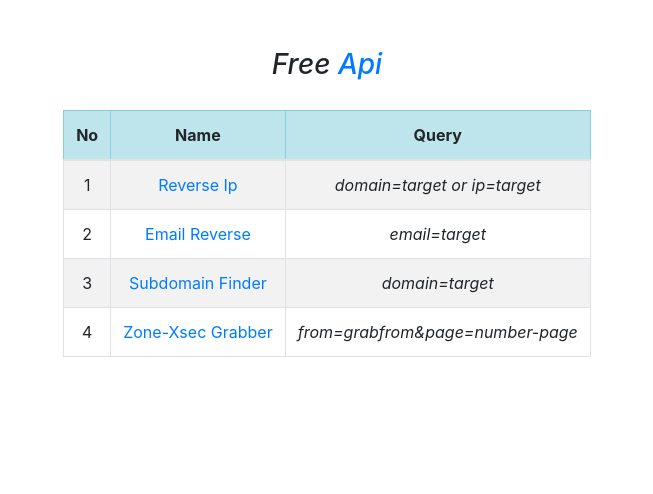
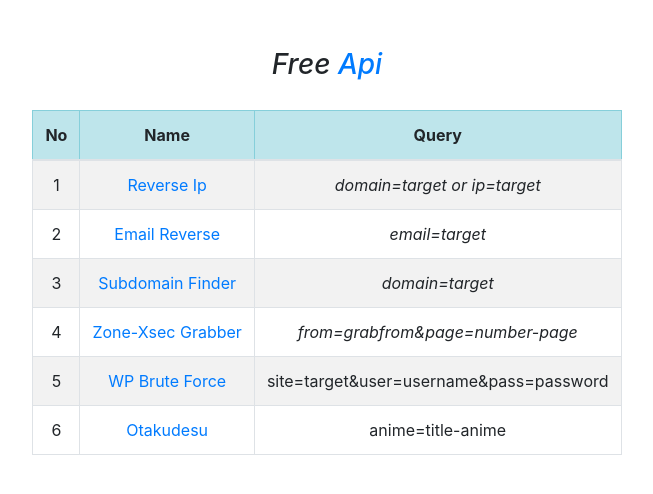
Before and after one commit to dmzhari/free-api, a PHP site: page / in a window 1280 px wide. Shown: the top 494 px of the page, without its empty margins (313-966 px from the left). Run offline with PHP 8.4, Linux system fonts and the light colour scheme.

Commit message:
Update index.php

```diff
--- a/index.php
+++ b/index.php
@@ -7,16 +7,12 @@
     <meta name="viewport" content="width=device-width, initial-scale=1.0">
     <meta name="author" content="./EcchiExploit">
     <title>EcchiExploit Api Free</title>
-    <link rel="stylesheet" href="https://cdn.jsdelivr.net/npm/bootstrap@4.5.3/dist/css/bootstrap.min.css"
-        integrity="sha384-TX8t27EcRE3e/ihU7zmQxVncDAy5uIKz4rEkgIXeMed4M0jlfIDPvg6uqKI2xXr2" crossorigin="anonymous">
-    <script src="https://code.jquery.com/jquery-3.5.1.slim.min.js"
-        integrity="sha384-DfXdz2htPH0lsSSs5nCTpuj/zy4C+OGpamoFVy38MVBnE+IbbVYUew+OrCXaRkfj" crossorigin="anonymous">
+    <link rel="stylesheet" href="https://cdn.jsdelivr.net/npm/bootstrap@4.5.3/dist/css/bootstrap.min.css" integrity="sha384-TX8t27EcRE3e/ihU7zmQxVncDAy5uIKz4rEkgIXeMed4M0jlfIDPvg6uqKI2xXr2" crossorigin="anonymous">
+    <script src="https://code.jquery.com/jquery-3.5.1.slim.min.js" integrity="sha384-DfXdz2htPH0lsSSs5nCTpuj/zy4C+OGpamoFVy38MVBnE+IbbVYUew+OrCXaRkfj" crossorigin="anonymous">
     </script>
-    <script src="https://cdn.jsdelivr.net/npm/popper.js@1.16.1/dist/umd/popper.min.js"
-        integrity="sha384-9/reFTGAW83EW2RDu2S0VKaIzap3H66lZH81PoYlFhbGU+6BZp6G7niu735Sk7lN" crossorigin="anonymous">
+    <script src="https://cdn.jsdelivr.net/npm/popper.js@1.16.1/dist/umd/popper.min.js" integrity="sha384-9/reFTGAW83EW2RDu2S0VKaIzap3H66lZH81PoYlFhbGU+6BZp6G7niu735Sk7lN" crossorigin="anonymous">
     </script>
-    <script src="https://cdn.jsdelivr.net/npm/bootstrap@4.5.3/dist/js/bootstrap.min.js"
-        integrity="sha384-w1Q4orYjBQndcko6MimVbzY0tgp4pWB4lZ7lr30WKz0vr/aWKhXdBNmNb5D92v7s" crossorigin="anonymous">
+    <script src="https://cdn.jsdelivr.net/npm/bootstrap@4.5.3/dist/js/bootstrap.min.js" integrity="sha384-w1Q4orYjBQndcko6MimVbzY0tgp4pWB4lZ7lr30WKz0vr/aWKhXdBNmNb5D92v7s" crossorigin="anonymous">
     </script>
 </head>
 
@@ -59,6 +55,17 @@
                                             Grabber</a></td>
                                     <td class="font-italic">from=grabfrom&page=number-page</td>
                                 </tr>
+                                <tr>
+                                    <td>5</td>
+                                    <td><a href="wpbf-api.php?site=example.com&user=admin&pass=admin" target="_blank">
+                                            WP Brute Force</a></td>
+                                    <td>site=target&user=username&pass=password</td>
+                                </tr>
+                                <tr>
+                                    <td>6</td>
+                                    <td><a href="otakudesuapi.php?anime=boruto" target="_blank">Otakudesu</a></td>
+                                    <td>anime=title-anime</td>
+                                </tr>
                             </tbody>
                         </table>
                     </div>
```
